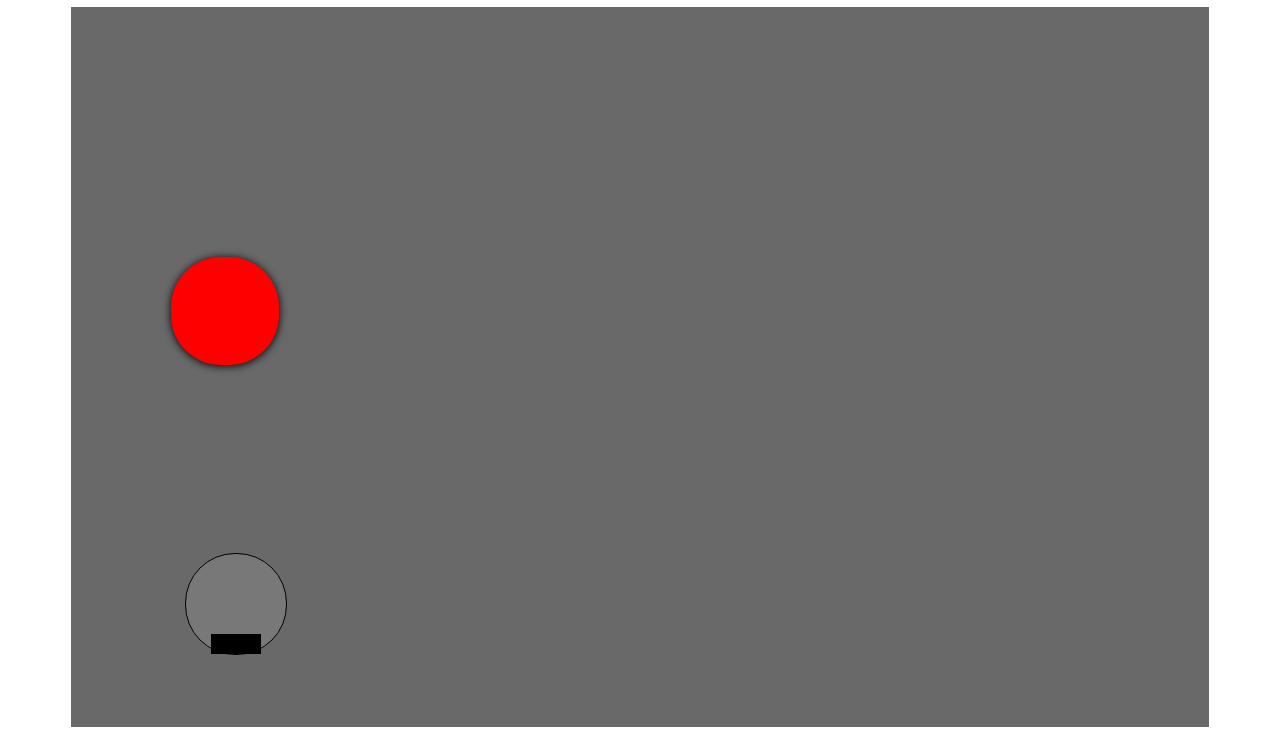
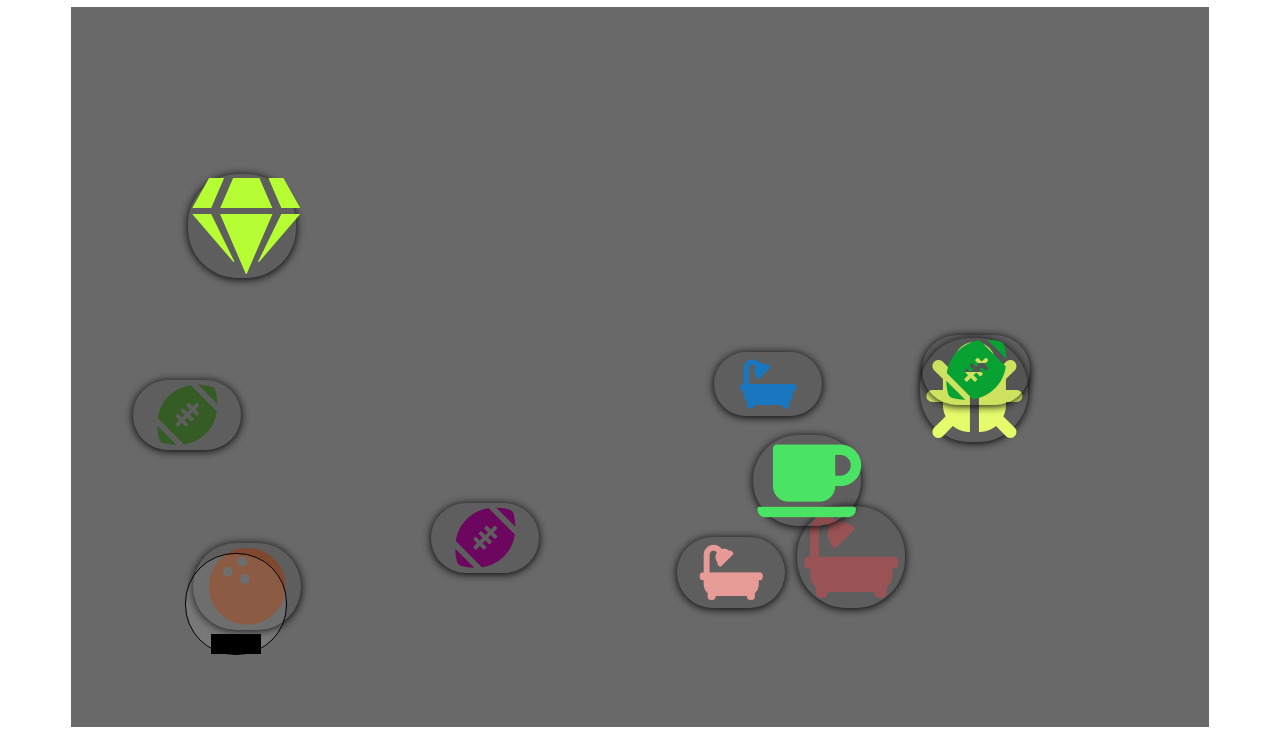
Before and after one commit to blagojcej/AvoidBombs, a plain HTML site: page index.html in a window 1280 px wide. Both pictures are taken after a click on the element "Start". Shown: the part 80-815 px from the top of the page. Drawn offline with Linux system fonts and the light colour scheme.

Commit message:
Added Items to game.

```diff
--- a/index.html
+++ b/index.html
@@ -4,6 +4,12 @@
     <meta name="viewport" content="initial-scale=1.0" />
     <meta http-equiv="X-UA-Compatible" content="ie=edge" />
     <title>Exercise Javascript Game</title>
+    <link
+      rel="stylesheet"
+      href="https://use.fontawesome.com/releases/v5.7.2/css/all.css"
+      integrity="sha384-fnmOCqbTlWIlj8LyTjo7mOUStjsKC4pOpQbqyi7RrhN7udi9RwhKkMHpvLbHG9Sr"
+      crossorigin="anonymous"
+    />
     <style>
       .container {
         height: 90vh;
@@ -59,8 +65,8 @@
         width: 100px;
         height: 100px;
         padding: 4px;
-        /* background-color: rgba(0, 0, 0, 0.1); */
-        background-color: red;
+        background-color: rgba(0, 0, 0, 0.1);
+        /* background-color: red; */
         box-shadow: 0px 1px 8px 0px black;
         border-radius: 50px;
         text-align: center;
@@ -74,12 +80,25 @@
       Score: <span class="score">0</span>
     </div>
     <div class="container">
-      <div class="baddy"></div>
+      <!-- Commented because it's fixed -->
+      <!-- <div class="baddy"></div> -->
       <div class="crossHair">
         <div class="crossInfo"></div>
       </div>
     </div>
     <script>
+      //array of icons
+      var icons = [
+        "bath",
+        "bug",
+        "bowling-ball",
+        "coffee",
+        "couch",
+        "football-ball",
+        "gem",
+        "laptop"
+      ];
+
       var score;
       // Boolean value, is game started alreay
       var gameplay;
@@ -91,11 +110,20 @@
       var crossHair = document.querySelector(".crossHair");
       var baddy = document.querySelector(".baddy");
       var btnStart = document.querySelector(".btnStart");
+      var myContainer = {
+        width: container.offsetWidth,
+        height: container.offsetHeight,
+        left: container.offsetLeft,
+        top: container.offsetTop
+      };
 
       btnStart.addEventListener("click", startGame);
 
       function startGame() {
         if (!gameplay) {
+          //Create bombs
+          setupBadguys(10);
+
           score = 0;
           gameplay = true;
 
@@ -103,10 +131,58 @@
         }
       }
 
+      function setupBadguys(num) {
+        for (let x = 0; x < num; x++) {
+          badMaker();
+        }
+      }
+
+      function randomColor() {
+        function c() {
+          var hex=Math.floor(Math.random()*256).toString(16);
+          var response=("0"+String(hex)).substr(-2);
+          return response;
+        }
+        return '#'+c()+c()+c();
+        // console.log('#'+c()+c()+c());
+      }
+
+      function badMaker() {
+        var div = document.createElement("div");
+        // Between 50-100
+        var randomWidth = Math.floor(Math.random() * 50) + 50;
+        // Get random icons
+        var iconRan = "fa-" + icons[Math.floor(Math.random() * icons.length)];
+
+        // Random position
+        // myContainer.width - dealing with vertical width
+        // substract with of element we created (randomWidth)
+        var x = Math.floor(Math.random() * (myContainer.width - randomWidth));
+        var y = Math.floor(Math.random() * (myContainer.height - randomWidth));
+
+        div.innerHTML = '<i class="fas '+iconRan+'">';
+        div.setAttribute("class", "baddy");
+        //Moving speed of item
+        div.dataset.speed=Math.ceil(Math.random()*10)+2;
+        // Moving direction of item
+        div.dataset.dir=Math.ceil(Math.random()*4);
+        // How many iterations it's gona move to the same direction
+        div.dataset.mover=Math.ceil(Math.random()*15)+2;
+        div.style.fontSize=randomWidth+'px';
+        // We'll substract because we don't want image to get out of borders
+        div.style.lineHeight=randomWidth - (randomWidth*0.3) +'px';
+        div.style.height=randomWidth+'px';
+        div.style.color=randomColor();
+        div.style.left = x + "px";
+        div.style.top = y + "px";
+        container.appendChild(div);
+      }
+
       function update() {
         // console.log("Game in play");
 
-        console.log(isCollision(crossHair, baddy));
+        // Commented because we're creating elements dynamically
+        // console.log(isCollision(crossHair, baddy));
 
         // gameplay loop
         if (!gameplay) {
@@ -115,6 +191,18 @@
         } else {
           reqUpdate = window.requestAnimationFrame(update);
         }
+
+        var tempEnemy = document.querySelectorAll(".baddy"); // returnt an array of elements
+
+        for (var enemy of tempEnemy) {
+          // isCollision(crossHair, enemy);
+          // console.log(isCollision(crossHair, enemy));
+          itemMover(enemy);
+        }
+      }
+
+      function itemMover(e) {
+        console.log(e);
       }
 
       function isCollision(a, b) {
@@ -130,10 +218,10 @@
         // console.log(aRect.width);
 
         return !(
-          ((aRect.top + aRect.height) < bRect.top) ||
-          (aRect.top >( bRect.top + bRect.height)) ||
-          ((aRect.left + aRect.width) < bRect.left) ||
-          (aRect.left > (bRect.left + bRect.width))
+          aRect.top + aRect.height < bRect.top ||
+          aRect.top > bRect.top + bRect.height ||
+          aRect.left + aRect.width < bRect.left ||
+          aRect.left > bRect.left + bRect.width
         );
       }
 
```
